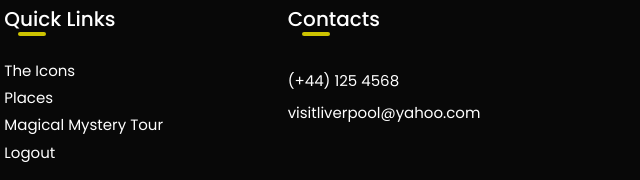
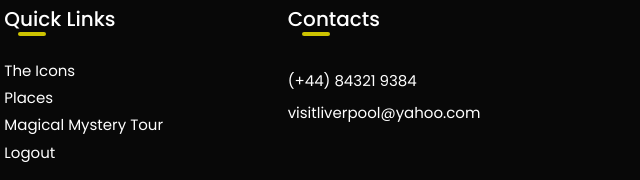
Before and after one commit to Harsharry/Harsharry.github.io, a plain HTML site: page main.html in a window 1280 px wide. Shown: the part 5291-5471 px from the top of the page, 539-1179 px from the left. Drawn offline with nearby package versions, Linux system fonts and the light colour scheme; a script that the page names is missing.

Commit message:
Random Number

```diff
--- a/main.html
+++ b/main.html
@@ -371,7 +371,7 @@
             <div class="contact-info">
                 <h1>Contacts</h1>
                 <div class="contact-info-text">
-                    <p>(+44) 125 4568</p>
+                    <p>(+44) 84321 9384</p>
                     <p>visitliverpool@yahoo.com</p>
                 </div>
             </div>
```
Also changed, not shown: icons.html (+1 -1 lines), places.html (+1 -1 lines).
